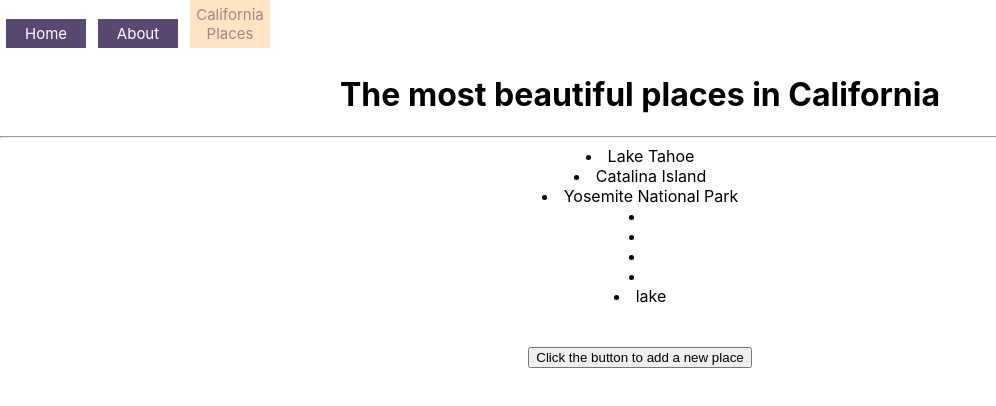
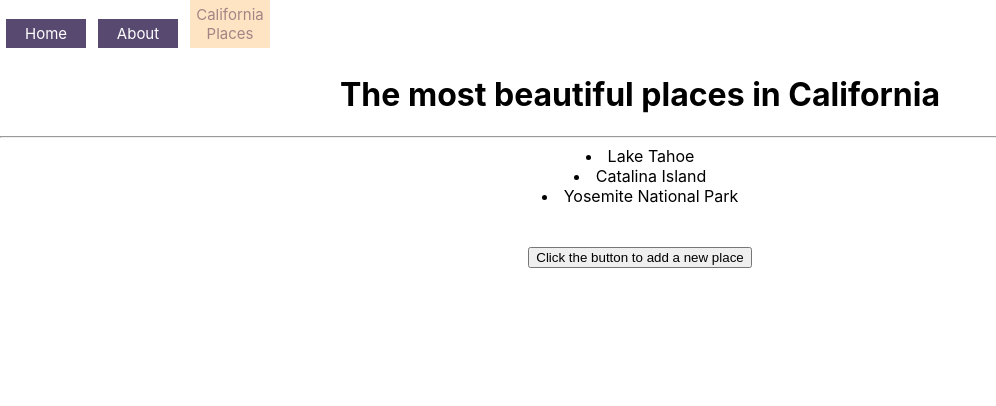
Before and after one commit to LanaKisel/places-to-visit-in-california, a React (Create React App) app: page /places in a window 1280 px wide. Shown: the top 406 px of the page, without its empty margins (0-996 px from the left). Built offline with nearby package versions, Linux system fonts and the light colour scheme; data requests are answered from the project's data file.

Commit message:
adds ket ro places

```diff
--- a/db.json
+++ b/db.json
@@ -17,36 +17,6 @@
       "title": "Yosemite National Park",
       "description": "One of California's most formidable natural landscapes, Yosemite National Park features nearly 1,200 square miles of sheer awe: towering waterfalls, millennia-old sequoia trees, striking, daunting cliff faces and some of the most unique rock formations in the United States. But despite its enormous size, most of the tourist activity takes place within the 8-square-mile area of Yosemite Valley. Here you'll find the park's most famous landmarks – Half Dome and El Capitan – as well as excellent hiking trails through the natural monuments.",
       "image": "https://travel.usnews.com/dims4/USNEWS/60c6b8a/2147483647/resize/445x280%5E%3E/crop/445x280/quality/85/?url=https%3A%2F%2Ftravel.usnews.com%2Fimages%2Fgettyimages-599456588_v8Ztsa6.jpg"
-    },
-    {
-      "title": "",
-      "description": "",
-      "image": "",
-      "id": 4
-    },
-    {
-      "title": "",
-      "description": "",
-      "image": "",
-      "id": 5
-    },
-    {
-      "title": "",
-      "description": "",
-      "image": "",
-      "id": 6
-    },
-    {
-      "title": "",
-      "description": "",
-      "image": "",
-      "id": 7
-    },
-    {
-      "title": "lake",
-      "description": "123",
-      "image": "",
-      "id": 8
     }
   ]
 }
--- a/src/App.js
+++ b/src/App.js
@@ -14,7 +14,7 @@ function App() {
         <Routes>
           <Route path="/*" element={<Home />}></Route>
           <Route path="/about" element={<About />}></Route>
-          <Route path="/places*" element={<Places />}></Route>
+          <Route path="/places/*" element={<Places />}></Route>
           <Route path="/places/new" element={<PlaceForm/>}></Route>
           {/* <Route path="/places/:id" element={<Place/>}></Route> */}
         </Routes>
--- a/src/PlaceForm.js
+++ b/src/PlaceForm.js
@@ -1,14 +1,14 @@
 import React, {useEffect, useState, useCallback} from 'react'
 
 const PlaceForm = () => {
-    const [place, setPLace]=useState({
+    const [place, setPlace]=useState({
         title: "",
         description: "",
         image: ""
     })
 
     const handleChange=(e)=>{
-        setPLace({...place, [e.target.name]:e.target.value})
+        setPlace({...place, [e.target.name]:e.target.value})
     }
 
     const handleSubmit=(e)=>{
@@ -26,7 +26,7 @@ const PlaceForm = () => {
         body: JSON.stringify(newPlace)
     })
     .then(r=>r.json())
-    .then(data=>console.log(data))
+    .then(data=>setPlace(data))
     }
   return (
     <div>
--- a/src/Places.js
+++ b/src/Places.js
@@ -8,7 +8,7 @@ const Places = () => {
         .then(r=>r.json())
         .then(data=>setPlaces(data))
     },[])
-    const placesList = places.map(p =><li>{p.title}</li>)
+    const placesList = places.map(p =><li key={p.id}>{p.title}</li>)
  return (
     <div>
         <h1>The most beautiful places in California</h1>
```
